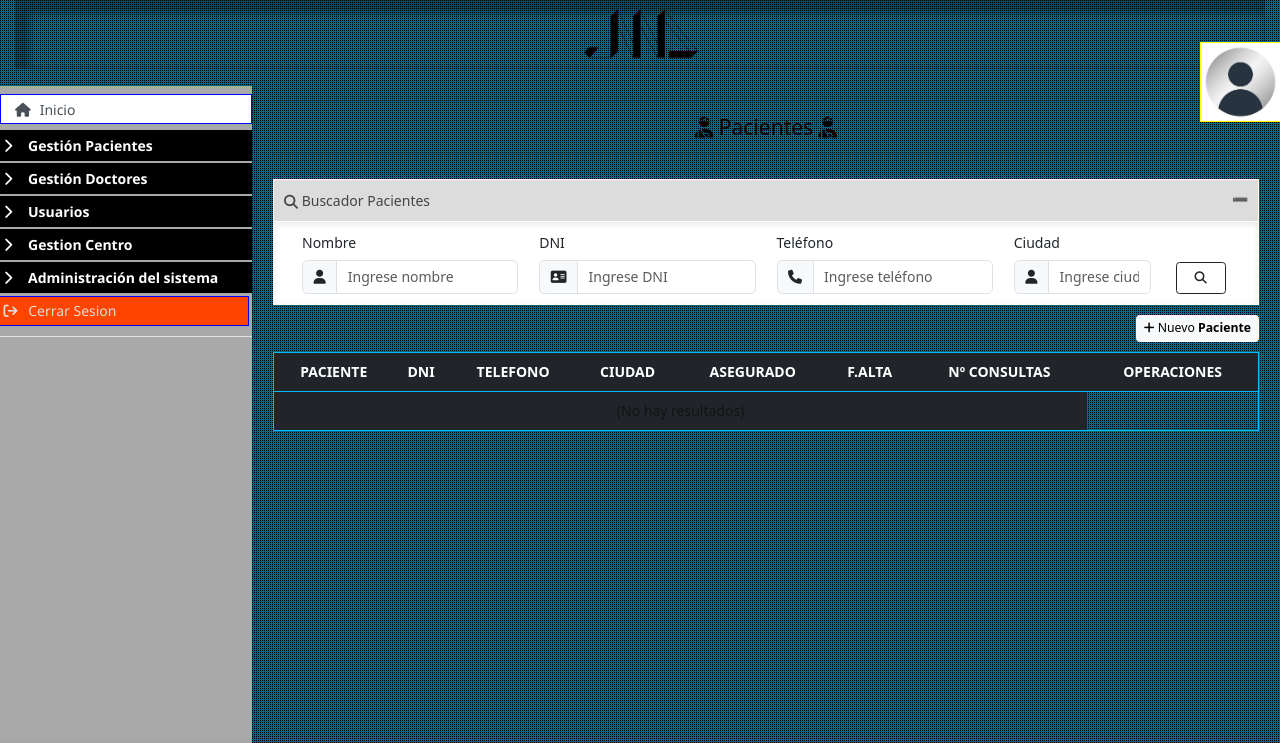
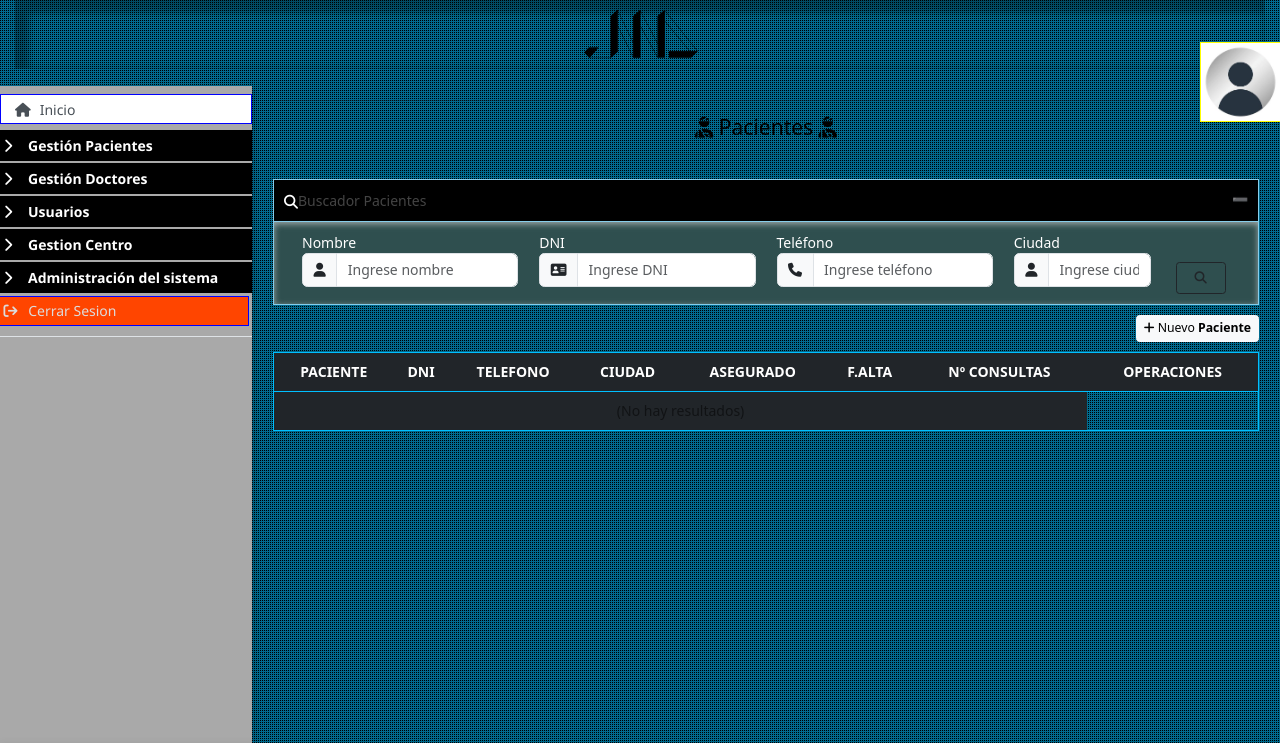
Before and after one commit to JoseMiguelDiezSen/Epsilon, an ASP.NET Core app: template Epsilon/Views/Pacientes/Index.cshtml in a window 1280 px wide, after a click on "Buscador Pacientes"; the page is wider, and only the part inside the window is pictured. Shown: the part 16-759 px from the top of that part. Run offline with ASP.NET Core 8, Linux system fonts and the light colour scheme; the template is opened without the code that fills it, so the values that code supplies are empty; some libraries are stand-ins or nearby versions.

Commit message:
Se actualiza doc

```diff
--- a/Epsilon/Views/Pacientes/Index.cshtml
+++ b/Epsilon/Views/Pacientes/Index.cshtml
@@ -13,15 +13,15 @@
 
 <form id="id_Form1" method="post" asp-action="FiltrarUsuarios" onsubmit="return jqPostFiltrar(event, this)">
 
-    <button type="button" style="background-color:gainsboro;margin-top:10px;border:1px solid white;" class="accordion"><span class="fa fa-search" style="vertical-align:middle"></span> Buscador Pacientes</button>
+    <button type="button" style="background-color:black;margin-top:10px;border:1px solid skyblue;" class="accordion"><span class="fa fa-search" style="vertical-align:middle;color:white"></span>Buscador Pacientes</button>
 
-    <div class="panel" style="border-bottom:1px solid white;border-left:1px solid white;border-right:1px solid white; box-shadow: inset 0 2px 6px rgba(220,220,220,0.65);background-color:white">
+    <div class="panel" style="border-bottom:1px solid skyblue;border-left:1px solid skyblue;border-right:1px solid skyblue; box-shadow: inset 0 2px 6px rgba(220,220,220,0.65);background-color:darkslategray">
 
         <div class="form-group row" style="padding:10px;">
 
             @* Nombre *@
             <div class="col-md-3">
-                <label class="form-label">Nombre</label>
+                <label class="label" style="color:white">Nombre</label>
                 <div class="input-group">
                     <span class="input-group-text"><i class="fas fa-user"></i></span>
                     <input type="text" class="form-control" name="NombrePaciente" placeholder="Ingrese nombre">
@@ -30,7 +30,7 @@
 
             @* DNI *@
             <div class="col-md-3">
-                <label class="form-label">DNI</label>
+                <label class="label" style="color:white">DNI</label>
                 <div class="input-group">
                     <span class="input-group-text">
                         <i class="fa fa-address-card" aria-hidden="true"></i>
@@ -40,16 +40,16 @@
             </div>
 
             @* Telefono *@
-            <div class="col-md-3">
-                <label class="form-label">Teléfono</label>
+            <div class="col-md-3" style="color:white">
+                <label class="label">Teléfono</label>
                 <div class="input-group">
                     <span class="input-group-text"><i class="fas fa-phone"></i></span>
                     <input type="text" class="form-control" placeholder="Ingrese teléfono" name="Telefono" style="padding-right:15px;">
                 </div>
             </div>
             @* Ciudad *@
-            <div class="col-md-2">
-                <label class="form-label">Ciudad</label>
+            <div class="col-md-2" style="color:white">
+                <label class="label">Ciudad</label>
                 <div class="input-group">
                     <span class="input-group-text"><i class="fas fa-user"></i></span>
                     <input type="text" class="form-control" name="Ciudad" placeholder="Ingrese ciudad">
```
Also changed, not shown: 1 other file.
